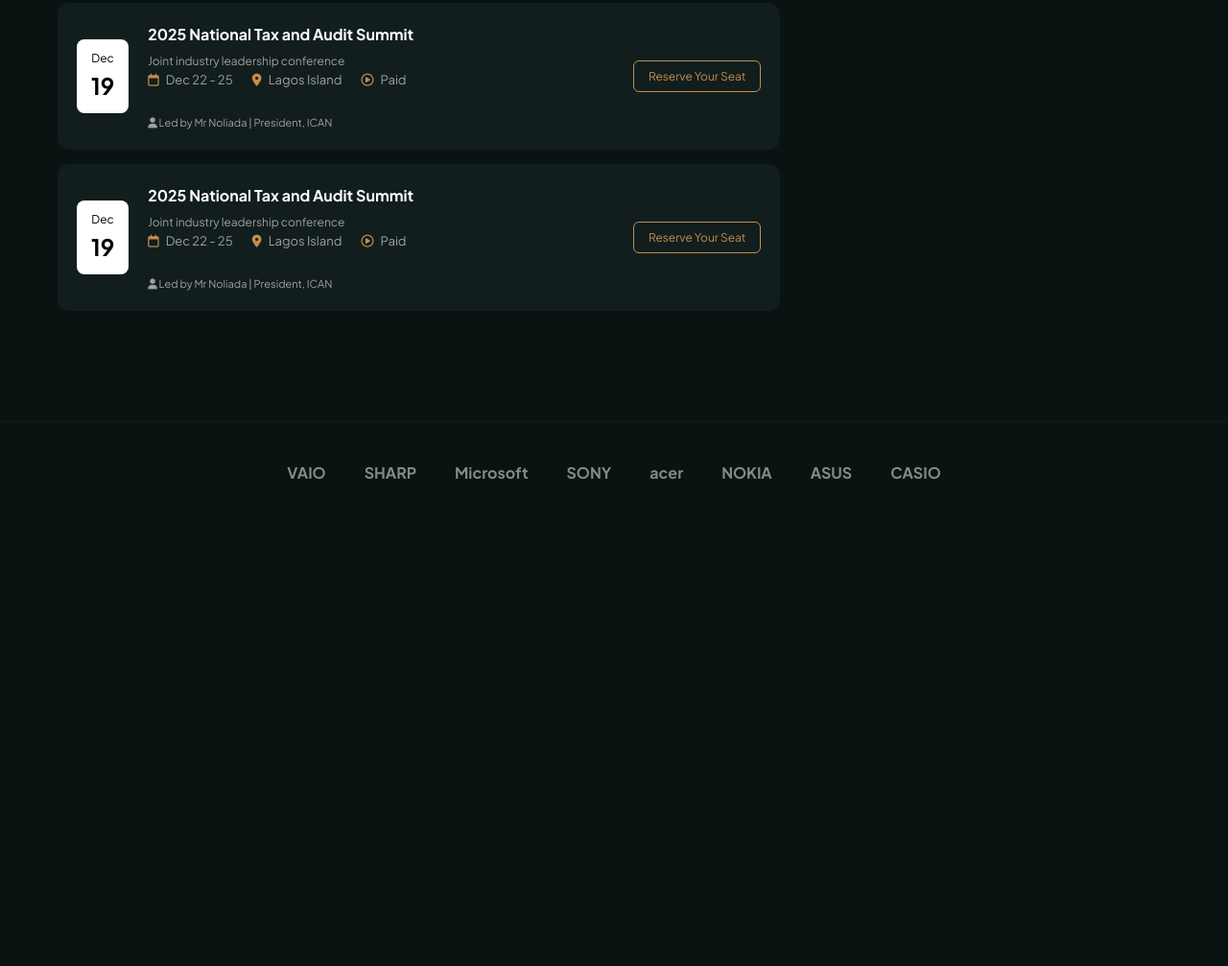
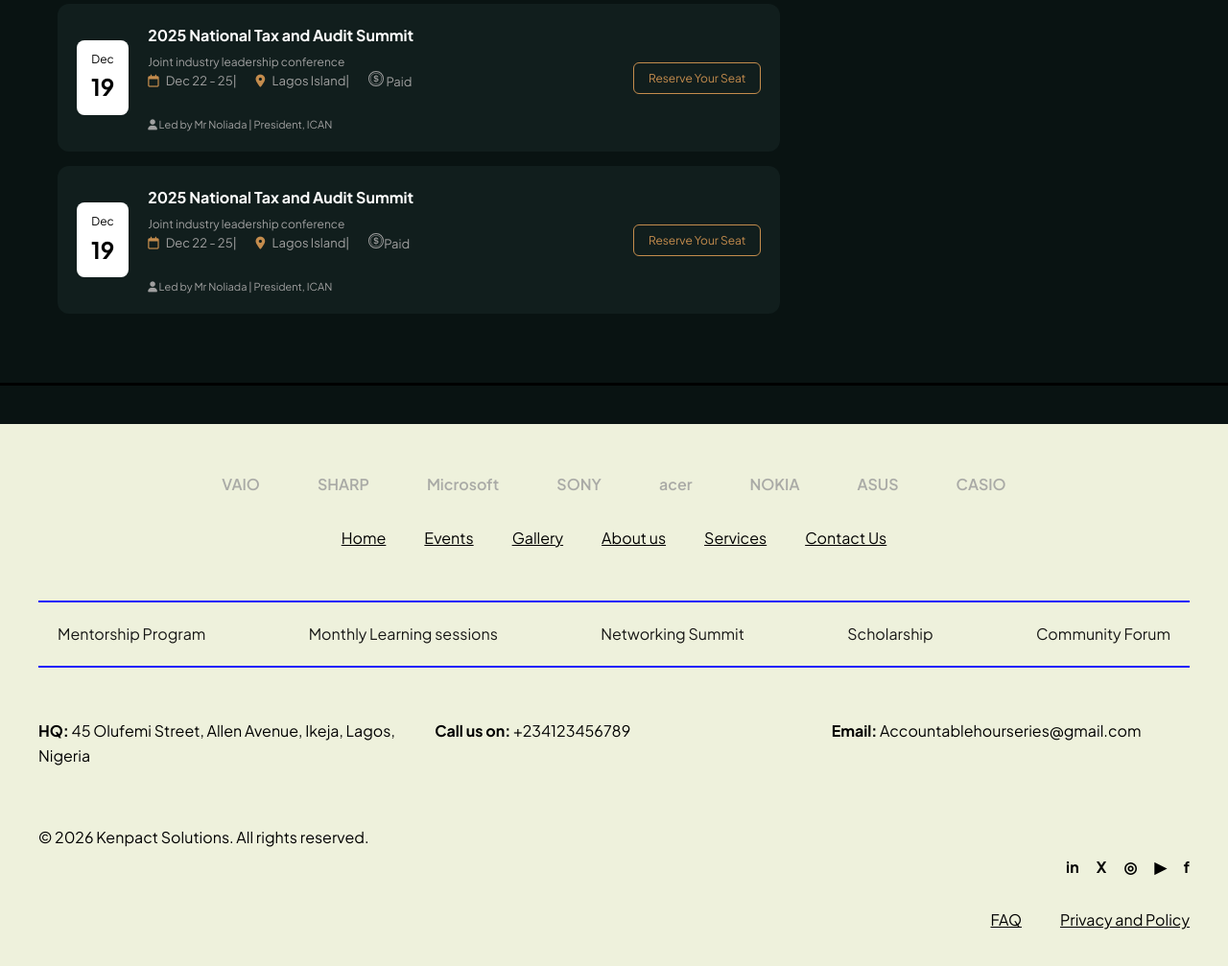
Before and after one commit to noble-alt/Accountable_Hour_series, a plain HTML site: page client/event.html in a window 1280 px wide. Shown: the part 819-1826 px from the top of the page at 96% size. Before the commit the page ends 1365 px from the top, so only its background shows below. Drawn offline with Linux system fonts and the light colour scheme.

Commit message:
second commit

```diff
--- a/client/event.css
+++ b/client/event.css
@@ -263,12 +263,87 @@ nav {
 }
 
 /* Footer Strip */
-.brand-strip {
-    display: flex;
-    justify-content: center;
-    gap: 40px;
-    padding: 40px;
-    opacity: 0.5;
-    font-weight: 800;
-    border-top: 1px solid #ffffff10;
+.footer {
+  background-color: #eef1dc;
+  color: #000;
+  padding: 50px 40px;
+  outline: solid;
+  outline-offset: 40px;
 }
+
+.footer-logos {
+  display: flex;
+  justify-content: center;
+  gap: 60px;
+  margin-bottom: 30px;
+  opacity: 0.80;
+  font-weight: 600;
+  color: #999;
+}
+
+.footer-links {
+  display: flex;
+  justify-content: center;
+  gap: 40px;
+  margin-bottom: 25px;
+  color: #000;
+}
+
+.footer-links a {
+  color: #000;
+}
+
+.footer-divider {
+  height: 1px;
+  background: #eef1dc;
+  margin: 26px 0;
+}
+
+.footer-programs {
+  display: flex;
+  justify-content: space-between;
+  opacity: 0.9;
+  border-top: 2px solid blue;
+  border-bottom: 2px solid blue;
+  padding: 20px;
+}
+
+.footer-bottom {
+  display: flex;
+  justify-content: space-between;
+  margin-top: 10px;
+  display: grid;
+}
+
+.footer-info {
+  margin-bottom: 5px;
+  display: grid;
+  grid-template-columns: repeat(3, 1fr);
+  gap: 40px;
+}
+
+.footer-info :nth-child(4) {
+  margin-top: 20px;
+}
+
+.footer-socials {
+  display: flex;
+  gap: 18px;
+  justify-content: flex-end;
+  margin-bottom: 30px;
+  font-weight: 700;
+}
+
+.footer-policy {
+  display: flex;
+  gap: 40px;
+  justify-content: flex-end;
+}
+
+.footer-policy a{
+  color: #000;
+}
+
+.footer a {
+  color: #000;
+}
--- a/client/event.html
+++ b/client/event.html
@@ -50,9 +50,13 @@
                         <p class="subtitle">Joint industry leadership conference</p>
 
                         <div class="meta-info">
-                            <span><i class="fa-regular fa-calendar"></i> Dec 22 - 25</span>
-                            <span><i class="fa-solid fa-location-dot"></i> Lagos Island</span>
-                            <span><i class="fa-regular fa-circle-play"></i> Paid</span>
+                            <span><i class="fa-regular fa-calendar"></i> Dec 22 - 25|</span>
+                            <span><i class="fa-solid fa-location-dot"></i> Lagos Island|</span>
+                            <span><svg xmlns="http://www.w3.org/2000/svg" width="16" height="16" fill="currentColor" class="bi bi-coin" viewBox="0 0 16 16">
+  <path d="M5.5 9.511c.076.954.83 1.697 2.182 1.785V12h.6v-.709c1.4-.098 2.218-.846 2.218-1.932 0-.987-.626-1.496-1.745-1.76l-.473-.112V5.57c.6.068.982.396 1.074.85h1.052c-.076-.919-.864-1.638-2.126-1.716V4h-.6v.719c-1.195.117-2.01.836-2.01 1.853 0 .9.606 1.472 1.613 1.707l.397.098v2.034c-.615-.093-1.022-.43-1.114-.9zm2.177-2.166c-.59-.137-.91-.416-.91-.836 0-.47.345-.822.915-.925v1.76h-.005zm.692 1.193c.717.166 1.048.435 1.048.91 0 .542-.412.914-1.135.982V8.518z"/>
+  <path d="M8 15A7 7 0 1 1 8 1a7 7 0 0 1 0 14m0 1A8 8 0 1 0 8 0a8 8 0 0 0 0 16"/>
+  <path d="M8 13.5a5.5 5.5 0 1 1 0-11 5.5 5.5 0 0 1 0 11m0 .5A6 6 0 1 0 8 2a6 6 0 0 0 0 12"/>
+</svg>Paid</span>
                         </div>
 
                         <div class="speaker">
@@ -77,9 +81,13 @@
                             <h3>2025 National Tax and Audit Summit</h3>
                             <p>Joint industry leadership conference</p>
                             <div class="meta-info mini">
-                                <span><i class="fa-regular fa-calendar"></i> Dec 22 - 25</span>
-                                <span><i class="fa-solid fa-location-dot"></i> Lagos Island</span>
-                                <span><i class="fa-regular fa-circle-play"></i> Paid</span>
+                                <span><i class="fa-regular fa-calendar"></i> Dec 22 - 25|</span>
+                                <span><i class="fa-solid fa-location-dot"></i> Lagos Island|</span>
+                                <span><svg xmlns="http://www.w3.org/2000/svg" width="16" height="16" fill="currentColor" class="bi bi-coin" viewBox="0 0 16 16">
+  <path d="M5.5 9.511c.076.954.83 1.697 2.182 1.785V12h.6v-.709c1.4-.098 2.218-.846 2.218-1.932 0-.987-.626-1.496-1.745-1.76l-.473-.112V5.57c.6.068.982.396 1.074.85h1.052c-.076-.919-.864-1.638-2.126-1.716V4h-.6v.719c-1.195.117-2.01.836-2.01 1.853 0 .9.606 1.472 1.613 1.707l.397.098v2.034c-.615-.093-1.022-.43-1.114-.9zm2.177-2.166c-.59-.137-.91-.416-.91-.836 0-.47.345-.822.915-.925v1.76h-.005zm.692 1.193c.717.166 1.048.435 1.048.91 0 .542-.412.914-1.135.982V8.518z"/>
+  <path d="M8 15A7 7 0 1 1 8 1a7 7 0 0 1 0 14m0 1A8 8 0 1 0 8 0a8 8 0 0 0 0 16"/>
+  <path d="M8 13.5a5.5 5.5 0 1 1 0-11 5.5 5.5 0 0 1 0 11m0 .5A6 6 0 1 0 8 2a6 6 0 0 0 0 12"/>
+</svg> Paid</span>
                             </div>
                             <div class="speaker-mini">
                                 <i class="fa-solid fa-user"></i> Led by Mr Noliada | President, ICAN
@@ -96,9 +104,13 @@
                             <h3>2025 National Tax and Audit Summit</h3>
                             <p>Joint industry leadership conference</p>
                             <div class="meta-info mini">
-                                <span><i class="fa-regular fa-calendar"></i> Dec 22 - 25</span>
-                                <span><i class="fa-solid fa-location-dot"></i> Lagos Island</span>
-                                <span><i class="fa-regular fa-circle-play"></i> Paid</span>
+                                <span><i class="fa-regular fa-calendar"></i> Dec 22 - 25|</span>
+                                <span><i class="fa-solid fa-location-dot"></i> Lagos Island|</span>
+                                <span><svg xmlns="http://www.w3.org/2000/svg" width="16" height="16" fill="currentColor" class="bi bi-coin" viewBox="0 0 16 16">
+  <path d="M5.5 9.511c.076.954.83 1.697 2.182 1.785V12h.6v-.709c1.4-.098 2.218-.846 2.218-1.932 0-.987-.626-1.496-1.745-1.76l-.473-.112V5.57c.6.068.982.396 1.074.85h1.052c-.076-.919-.864-1.638-2.126-1.716V4h-.6v.719c-1.195.117-2.01.836-2.01 1.853 0 .9.606 1.472 1.613 1.707l.397.098v2.034c-.615-.093-1.022-.43-1.114-.9zm2.177-2.166c-.59-.137-.91-.416-.91-.836 0-.47.345-.822.915-.925v1.76h-.005zm.692 1.193c.717.166 1.048.435 1.048.91 0 .542-.412.914-1.135.982V8.518z"/>
+  <path d="M8 15A7 7 0 1 1 8 1a7 7 0 0 1 0 14m0 1A8 8 0 1 0 8 0a8 8 0 0 0 0 16"/>
+  <path d="M8 13.5a5.5 5.5 0 1 1 0-11 5.5 5.5 0 0 1 0 11m0 .5A6 6 0 1 0 8 2a6 6 0 0 0 0 12"/>
+</svg>Paid</span>
                             </div>
                             <div class="speaker-mini">
                                 <i class="fa-solid fa-user"></i> Led by Mr Noliada | President, ICAN
@@ -128,11 +140,69 @@
         </section>
     </main>
 
-    <footer>
-        <div class="brand-strip">
-            <span>VAIO</span> <span>SHARP</span> <span>Microsoft</span> <span>SONY</span> <span>acer</span> <span>NOKIA</span> <span>ASUS</span> <span>CASIO</span>
-        </div>
-        </footer>
+   <footer class="footer">
+  <!-- Partner Logos -->
+  <div class="footer-logos">
+    <span>VAIO</span>
+    <span>SHARP</span>
+    <span>Microsoft</span>
+    <span>SONY</span>
+    <span>acer</span>
+    <span>NOKIA</span>
+    <span>ASUS</span>
+    <span>CASIO</span>
+  </div>
+
+  <!-- Navigation Links -->
+  <div class="footer-links">
+    <a href="#">Home</a>
+    <a href="#">Events</a>
+    <a href="#">Gallery</a>
+    <a href="#">About us</a>
+    <a href="#">Services</a>
+    <a href="#">Contact Us</a>
+  </div>
+
+  <div class="footer-divider"></div>
+
+  <!-- Programs -->
+  <div class="footer-programs">
+    <span>Mentorship Program</span>
+    <span>Monthly Learning sessions</span>
+    <span>Networking Summit</span>
+    <span>Scholarship</span>
+    <span>Community Forum</span>
+  </div>
+
+  <div class="footer-divider"></div>
+
+  <!-- Footer Bottom -->
+  <div class="footer-bottom">
+    <div class="footer-info">
+      <p><strong>HQ:</strong> 45 Olufemi Street, Allen Avenue, Ikeja, Lagos, Nigeria</p>
+      <p><strong>Call us on:</strong> +234123456789</p>
+      <p><strong>Email:</strong> Accountablehourseries@gmail.com</p>
+      <p class="copyright">
+        © 2026 Kenpact Solutions. All rights reserved.
+      </p>
+    </div>
+
+    <div class="footer-right">
+      <div class="footer-socials">
+        <span>in</span>
+        <span>X</span>
+        <span>◎</span>
+        <span>▶</span>
+        <span>f</span>
+      </div>
+
+      <div class="footer-policy">
+        <a href="#">FAQ</a>
+        <a href="#">Privacy and Policy</a>
+      </div>
+    </div>
+  </div>
+</footer>
 
 </body>
 </html>
```
